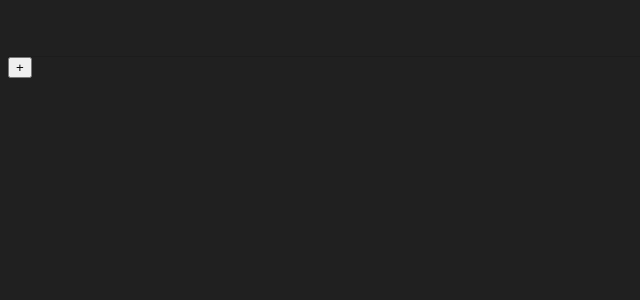
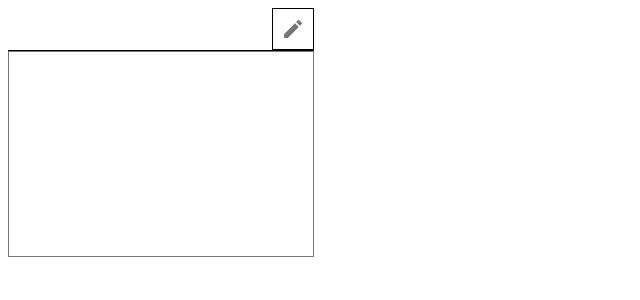
Before and after one commit to CA01971172/PhraseClipboard, a React app: page / in a window 1280 px wide. Shown: the top 300 px of the page, without its empty margins (0-640 px from the left). Built offline with nearby package versions, Linux system fonts and the light colour scheme.

Commit message:
Implement switching editing mode

```diff
--- a/package.json
+++ b/package.json
@@ -45,6 +45,7 @@
   "dependencies": {
     "@emotion/react": "^11.11.0",
     "@emotion/styled": "^11.11.0",
+    "@mui/icons-material": "^5.15.6",
     "@mui/material": "^5.13.2",
     "@types/react": "^18.2.6",
     "@types/react-dom": "^18.2.4",
--- /dev/null
+++ b/src/components/Header.tsx
@@ -0,0 +1,26 @@
+import React, {Dispatch, SetStateAction} from 'react';
+import ModeSwitchingButton from "./ModeSwitchingButton";
+
+export default function Header({
+    isEditing,
+    setIsEditing
+}: {
+    isEditing: boolean;
+    setIsEditing: Dispatch<SetStateAction<boolean>>;
+}){
+    return (
+        <div
+            style={{
+                display: "flex",
+                justifyContent: "space-between",
+                borderBottom: "1px solid black"
+            }}
+        >
+            <div/> {/* タブ要素をここに配置する予定 */}
+            <ModeSwitchingButton
+                isEditing={isEditing}
+                setIsEditing={setIsEditing}
+            />
+        </div>
+    );
+}
--- /dev/null
+++ b/src/components/ModeSwitchingButton.tsx
@@ -0,0 +1,47 @@
+import React, {Dispatch, SetStateAction} from 'react';
+import { useContext } from "react";
+import { DataContext } from '../providers/DataProvider';
+import IconButton from '@mui/material/IconButton';
+import EditIcon from '@mui/icons-material/Create';
+import CancelIcon from '@mui/icons-material/Clear';
+
+export default function ModeSwitchingButton({
+    isEditing,
+    setIsEditing
+}: {
+    isEditing: boolean;
+    setIsEditing: Dispatch<SetStateAction<boolean>>;
+}){
+    // タブのデータを管理するcontext
+    const {
+        tabArray,
+        addTab,
+        deleteTab,
+        renameTab,
+        setTexts,
+        setHoleText,
+        copyText,
+        saveTabData
+    } = useContext(DataContext);
+
+    return (
+        <div
+            style={{
+                width: "fit-content",
+                border: "1px solid black"
+            }}
+        >
+            <IconButton
+                onClick={() => {
+                    setIsEditing((prev) => !prev);
+                }}
+            >
+                {isEditing ? (
+                    <CancelIcon/>
+                ) : (
+                    <EditIcon/>
+                )}
+            </IconButton>
+        </div>
+    );
+}
--- a/src/components/Popup.tsx
+++ b/src/components/Popup.tsx
@@ -1,29 +1,37 @@
 import React, { useState } from 'react';
-// import { useContext } from "react";
-// import { DataContext } from '../providers/DataProvider';
-import TestTabs from "./TestTabs"
+import { useContext } from "react";
+import { DataContext } from '../providers/DataProvider';
+import Header from "./Header"
+import TextPaletteEdit from "./TextPaletteEdit"
 
 export default function Popup(){
     // フォーカス中のタブのindex
     const [focusedIndex, setFocusedIndex] = useState<number>(0);
 
     // // タブのデータを管理するcontext
-    // const {
-    //     tabArray,
-    //     addTab,
-    //     deleteTab,
-    //     renameTab,
-    //     setTexts,
-    //     copyText,
-    //     saveTabData
-    // } = useContext(DataContext);
+    const {
+        tabArray,
+        addTab,
+        deleteTab,
+        renameTab,
+        setTexts,
+        copyText,
+        saveTabData
+    } = useContext(DataContext);
+
+    const [isEditing, setIsEditing] = useState<boolean>(false);
 
     return (
-        <div>
-            <TestTabs
-                focusedIndex={focusedIndex}
-                setFocusedIndex={setFocusedIndex}
+        <div
+            style={{
+                width: "fit-content"
+            }}
+        >
+            <Header
+                isEditing={isEditing}
+                setIsEditing={setIsEditing}
             />
+            <TextPaletteEdit focusedIndex={focusedIndex}/>
         </div>
     );
 }
--- /dev/null
+++ b/src/components/TextPaletteEdit.tsx
@@ -0,0 +1,33 @@
+import React from 'react';
+import { useContext } from "react";
+import { DataContext } from '../providers/DataProvider';
+
+export default function TextPaletteEdit({focusedIndex}: {focusedIndex: number}){
+    // タブのデータを管理するcontext
+    const {
+        tabArray,
+        addTab,
+        deleteTab,
+        renameTab,
+        setTexts,
+        setHoleText,
+        copyText,
+        saveTabData
+    } = useContext(DataContext);
+
+    return (
+        <div>
+            <textarea
+                rows={10}
+                style={{
+                    resize: "none",
+                    width: "300px",
+                    height: "200px",
+                    borderRadius: "0"
+                }}
+                value={tabArray[focusedIndex].holeText}
+                onChange={(e) => {setHoleText(e.target.value, focusedIndex)}}
+            />
+        </div>
+    );
+}
--- a/src/providers/DataProvider.tsx
+++ b/src/providers/DataProvider.tsx
@@ -14,12 +14,19 @@ type TabInfo = {
     id: string;
     tabName: string;
     texts: string[];
+    holeText: string;
 };
+
+const initialTabArray: TabInfo[] = [{ //デフォルトデータ
+    id: "hoge",
+    tabName: "タブ",
+    texts: [""],
+    holeText: ""
+}]
 
 /* 関数定義 */
 // chrome.storageからタブのデータを取得する関数
 async function getTabData(): Promise<TabInfo[]>{
-    let initialData: TabInfo[] = []; //デフォルト値
     return new Promise<TabInfo[]>((resolve, reject) => {
         try{
             chrome.storage.local.get(["data"], function(response: DataInfo){
@@ -28,13 +35,13 @@ async function getTabData(): Promise<TabInfo[]>{
                     resolve(tabs);
                 }catch(error) {
                     // データが存在しない場合、デフォルトデータを代わりに取得する
-                    resolve(initialData);
+                    resolve(initialTabArray);
                 }
             });
         }catch(error){
             // chrome.storageへアクセスできない場合のエラーハンドリング
             console.error("chrome.storageへのアクセスに失敗しました\n", error);
-            resolve(initialData);
+            resolve(initialTabArray);
         }
     });
 }
@@ -64,6 +71,7 @@ type DataContextInfo = {
     renameTab: (tabName: string, tabIndex: number) => void;
     swapTab(index: number, leftOrRight: 1 | -1): void;
     setTexts: (text: string, tabIndex: number) => void;
+    setHoleText(text: string, tabIndex: number): void;
     copyText: (tabIndex: number, textIndex: number) => void;
     saveTabData: () => Promise<DataInfo>;
 }
@@ -75,6 +83,7 @@ const initialContext: DataContextInfo = {
     renameTab: () => {},
     swapTab: () => {},
     setTexts: () => {},
+    setHoleText: () => {},
     copyText: () => {},
     saveTabData: () => Promise.resolve({})
 };
@@ -83,7 +92,7 @@ export const DataContext = createContext<DataContextInfo>(initialContext);
 
 export function DataProvider({children}: {children: ReactNode}){
     // タブのデータを管理するstate
-    const [tabArray, setTabArray] = useState<TabInfo[]>([]);
+    const [tabArray, setTabArray] = useState<TabInfo[]>(initialTabArray);
 
     // storageのデータを取得し、タブのデータを初期化する
     useEffect(() => {
@@ -97,7 +106,8 @@ export function DataProvider({children}: {children: ReactNode}){
         const newTab: TabInfo = {
             id: uuidv4(),
             tabName,
-            texts: []
+            texts: [],
+            holeText: ""
         };
         setTabArray([...tabArray, newTab]);
     }
@@ -153,6 +163,18 @@ export function DataProvider({children}: {children: ReactNode}){
         )
     }
 
+    // 文字列を受け取って、タブのholeTextに代入する関数
+    function setHoleText(text: string, tabIndex: number): void{
+        setTabArray(
+            tabArray.map((tab, index) => {
+                if(index === tabIndex){
+                    tab.holeText = text;
+                }
+                return tab;
+            })
+        )
+    }
+
     // クリップボードにテキストをコピーする関数
     function copyText(tabIndex: number, textIndex: number): void{
         const text: string = tabArray[tabIndex].texts[textIndex];
@@ -187,6 +209,7 @@ export function DataProvider({children}: {children: ReactNode}){
                 renameTab,
                 swapTab,
                 setTexts,
+                setHoleText,
                 copyText,
                 saveTabData
             }}
--- a/src/style/popup.scss
+++ b/src/style/popup.scss
@@ -1,20 +1,6 @@
 body{
-    background-color: #202020;
+    // background-color: #202020;
+    background-color: white;
     color: white;
-    white-space: nowrap;
-    .App{
-        text-align: center;
-        table {
-            margin: 10px auto;
-            background-color: #2a2a2a;
-            border-collapse:  collapse;
-            tr{
-                border: solid 1px white;
-            }
-            td{
-                padding: 10px;
-                border: solid 1px rgba(255, 255, 255, 0.08);
-            }
-        }
-    }
+
 }
```
Also changed, not shown: src/components/TextPaletteView.tsx (added, +9 -0 lines), 1 other file (tests, documents, lock files or other folders).
